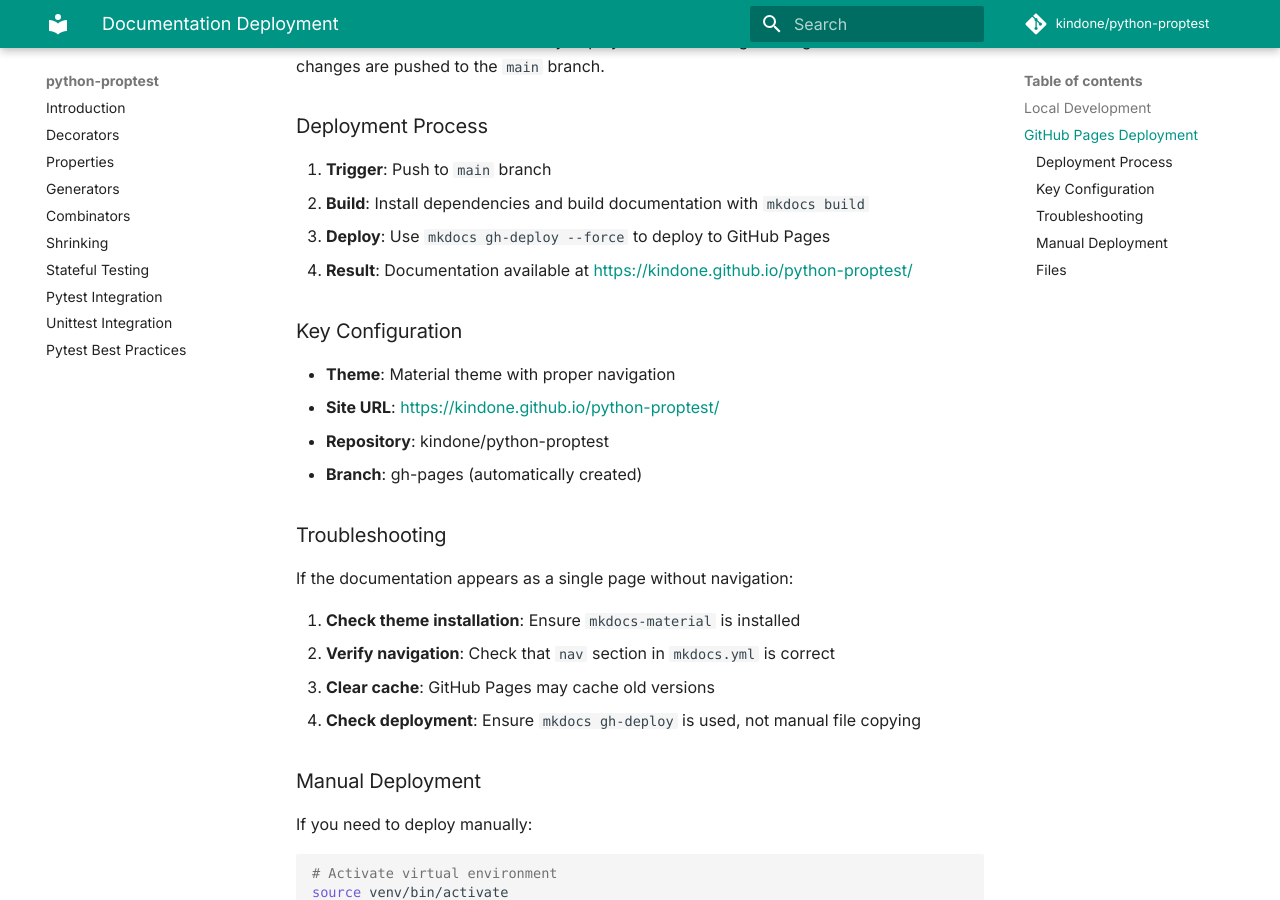
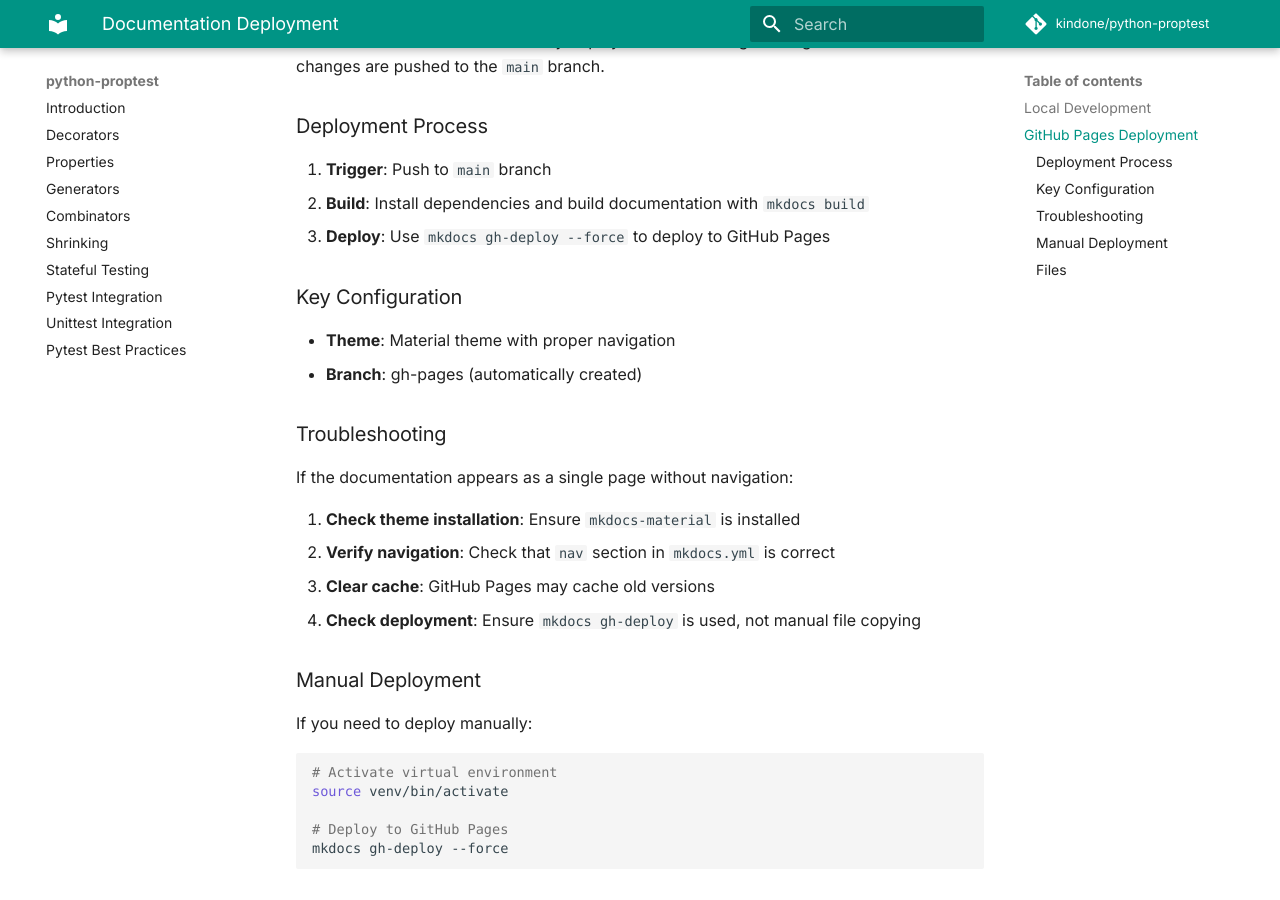
Before and after one commit to kindone/python-proptest, an MkDocs documentation site: the page built from docs/DEPLOYMENT.md, in a window 1280 px wide and 900 px high, scrolled down 593 px. Built offline with MkDocs 1.6.1 and Material for MkDocs 9.7.7, drawn with Linux system fonts in a browser that asks for light colours; some web fonts are replaced; comment, search, counter and statistics services are not loaded.

Commit message:
doc: fix minor

```diff
--- a/docs/DEPLOYMENT.md
+++ b/docs/DEPLOYMENT.md
@@ -27,13 +27,10 @@ The documentation is automatically deployed to GitHub Pages using GitHub Actions
 1. **Trigger**: Push to `main` branch
 2. **Build**: Install dependencies and build documentation with `mkdocs build`
 3. **Deploy**: Use `mkdocs gh-deploy --force` to deploy to GitHub Pages
-4. **Result**: Documentation available at https://kindone.github.io/python-proptest/
 
 ### Key Configuration
 
 - **Theme**: Material theme with proper navigation
-- **Site URL**: https://kindone.github.io/python-proptest/
-- **Repository**: kindone/python-proptest
 - **Branch**: gh-pages (automatically created)
 
 ### Troubleshooting
```
Also changed, not shown: README.md (+1 -1 lines).
